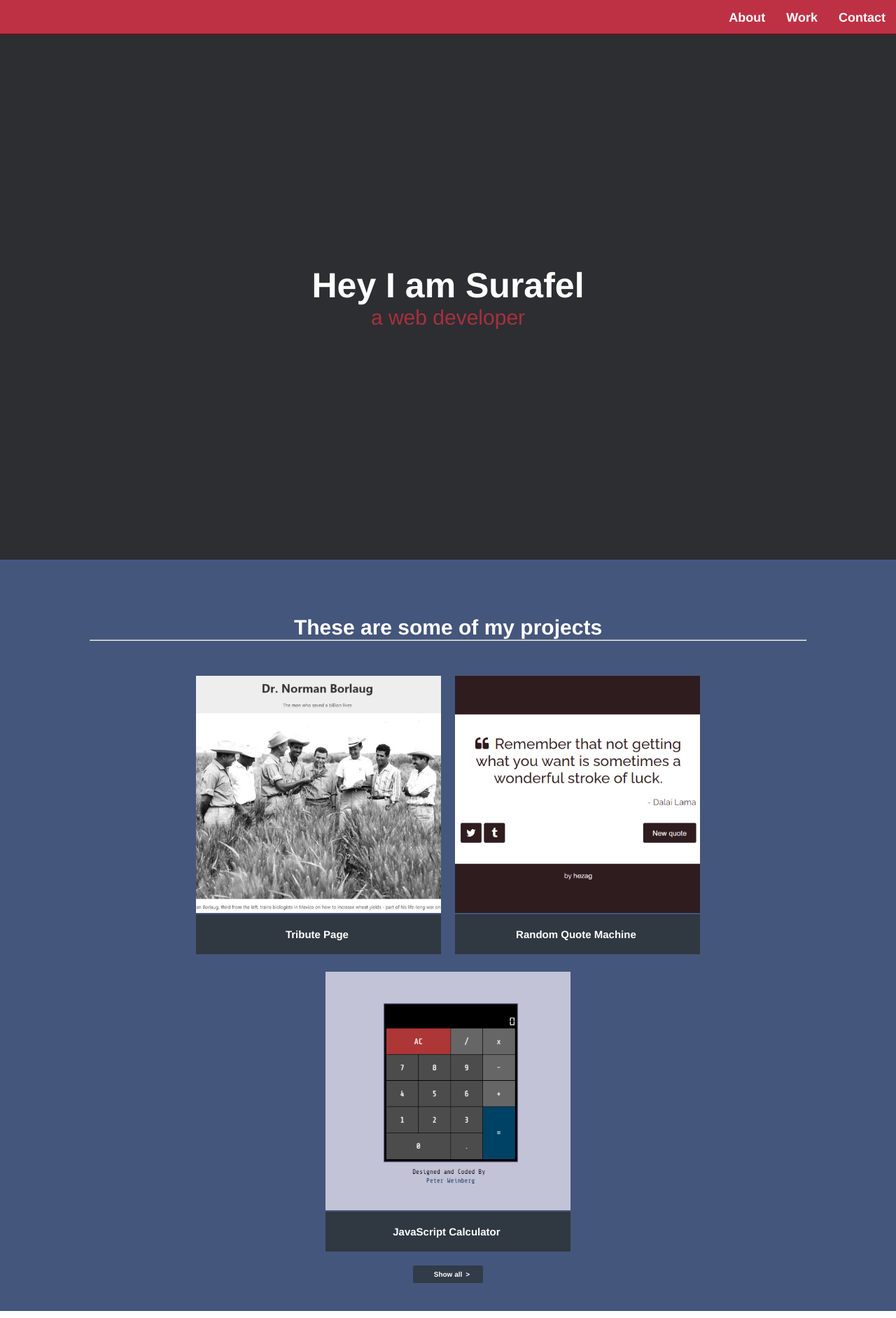
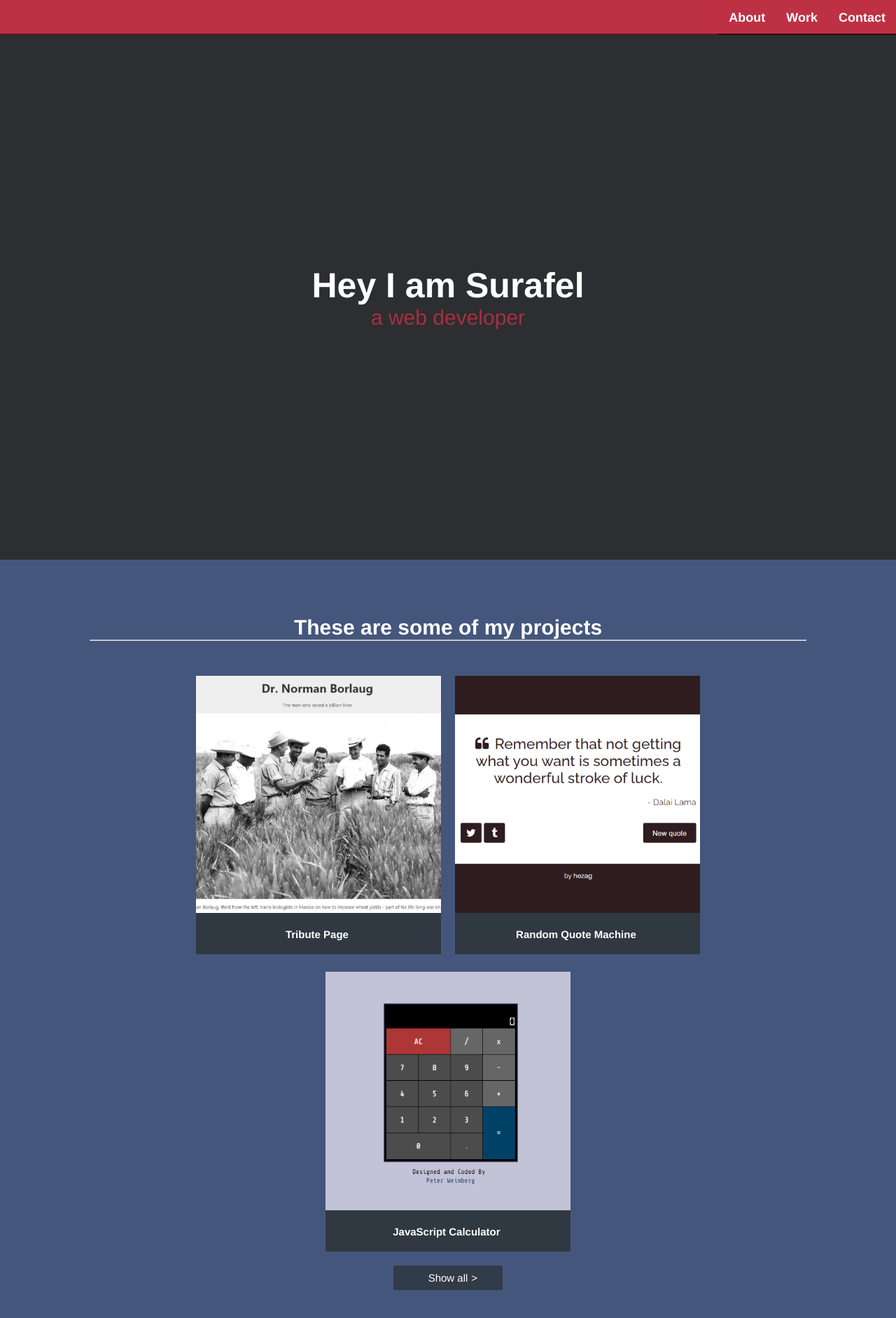
Before and after one commit to surafelfa/Responsive-Web-Design, a plain HTML site: page Projects/05 Personal Portfolio/index.html in a window 1280 px wide. Shown: the whole page at 70% size. Drawn offline with Linux system fonts and the light colour scheme.

Commit message:
05 - edited

```diff
--- a/Projects/05 Personal Portfolio/index.html
+++ b/Projects/05 Personal Portfolio/index.html
@@ -9,7 +9,7 @@
     <!--nav bar start-->
     <nav id="navbar">
       <ul>
-        <li><a href="#about" class="nav-link">About</a></li>
+        <li><a href="#welcome-section" class="nav-link">About</a></li>
         <li><a href="#projects" class="nav-link">Work</a></li>
         <li><a href="#contact" class="nav-link">Contact</a></li>
       </ul>
@@ -17,12 +17,12 @@
     <!--nav bar start-->
     <main>
       <!--about section-->
-      <section class="landing-wrapper" id="about">
+      <section class="landing-wrapper" id="welcome-section">
         <h1>Hey I am Surafel</h1>
         <p>a web developer</p>
       </section>
       <!--project section-->
-      <section class="project" id="#projects">
+      <section class="project" id="projects">
         <div class="project-body-wrapper">
           <h1>These are some of my projects</h1>
           <hr />
@@ -31,9 +31,8 @@
               <figure>
                 <img src="imgs/Tribute Page.PNG" alt="tribute page" />
                 <figcaption>
-                  <span>&lt;</span>&nbsp;&nbsp;Tribute Page&nbsp;&nbsp;<span
-                    >/&gt;</span
-                  >
+                  <span class="project-tile">&lt;</span>&nbsp;&nbsp;Tribute
+                  Page&nbsp;&nbsp;<span>/&gt;</span>
                 </figcaption>
               </figure>
             </a>
@@ -41,7 +40,7 @@
               <figure>
                 <img src="imgs/Quote Machine.PNG" alt="random quote machine" />
                 <figcaption>
-                  <span>&lt;</span>&nbsp;&nbsp;Random Quote
+                  <span class="project-tile">&lt;</span>&nbsp;&nbsp;Random Quote
                   Machine&nbsp;&nbsp;<span>/&gt;</span>
                 </figcaption>
               </figure>
@@ -50,19 +49,20 @@
               <figure>
                 <img src="imgs/Calculator.PNG" alt="JavaScript Calculator" />
                 <figcaption>
-                  <span>&lt;</span>&nbsp;&nbsp;JavaScript
+                  <span class="project-tile">&lt;</span>&nbsp;&nbsp;JavaScript
                   Calculator&nbsp;&nbsp;<span>/&gt;</span>
                 </figcaption>
               </figure>
             </a>
           </div>
           <div class="showall-wrapper">
-            <a href="" class="codepen"
+            <a href="" class="codepen" id="profile-link" target="_blank"
               >Show all <span class="codepen-span">&gt;</span></a
             >
           </div>
         </div>
       </section>
+      <section id="contact"></section>
     </main>
   </body>
 </html>
--- a/Projects/05 Personal Portfolio/style.css
+++ b/Projects/05 Personal Portfolio/style.css
@@ -1,5 +1,6 @@
 *{
     list-style: none;
+    list-style-type: none;
     text-decoration: none;
     margin: 0;
     padding: 0;
@@ -7,13 +8,16 @@
     font-family: Helvetica, sans-serif;
 
 }
+::selection{
+    color: #be3144;
+}
 html{
     font-size: 62.5%;
+    scroll-behavior: smooth;
 }
 nav,
 main{
     min-width: 300px;
-    max-width: 100vw;
 }
 /*nav bar start*/
 #navbar{
@@ -36,9 +40,12 @@ main{
     line-height: 50px;
     padding: 0 15px;
     font-weight: bold;
+    border-bottom: 2px solid rgba(0, 0, 0, .5);
 }
 .nav-link{
     color: #fff;
+    display: inline-block;
+    height: inherit;
 }
 #navbar ul li:active,
 #navbar ul li:hover{
@@ -101,10 +108,12 @@ main{
 }
 .project-wrapper figure{
     width: 350px;
-    max-width: 80vw;
+    max-width: 75vw;
+    background-color: #303841;
 }
 .project-wrapper figure img{
     width: 100%;
+    height: auto;
 }
 .project-wrapper figcaption{
     text-align: center;
@@ -122,10 +131,9 @@ main{
 .codepen{
     background-color: #323b48;
     color: #fff;
-    width: 100px;
-    height: 25px;
+    padding: .5rem 5rem;
     line-height: 25px;
-    font-weight: bold;
+    font-size: 1.5rem;
     border-radius: 2px;
     transition: all .3s linear;
     display: inline-block;
```
